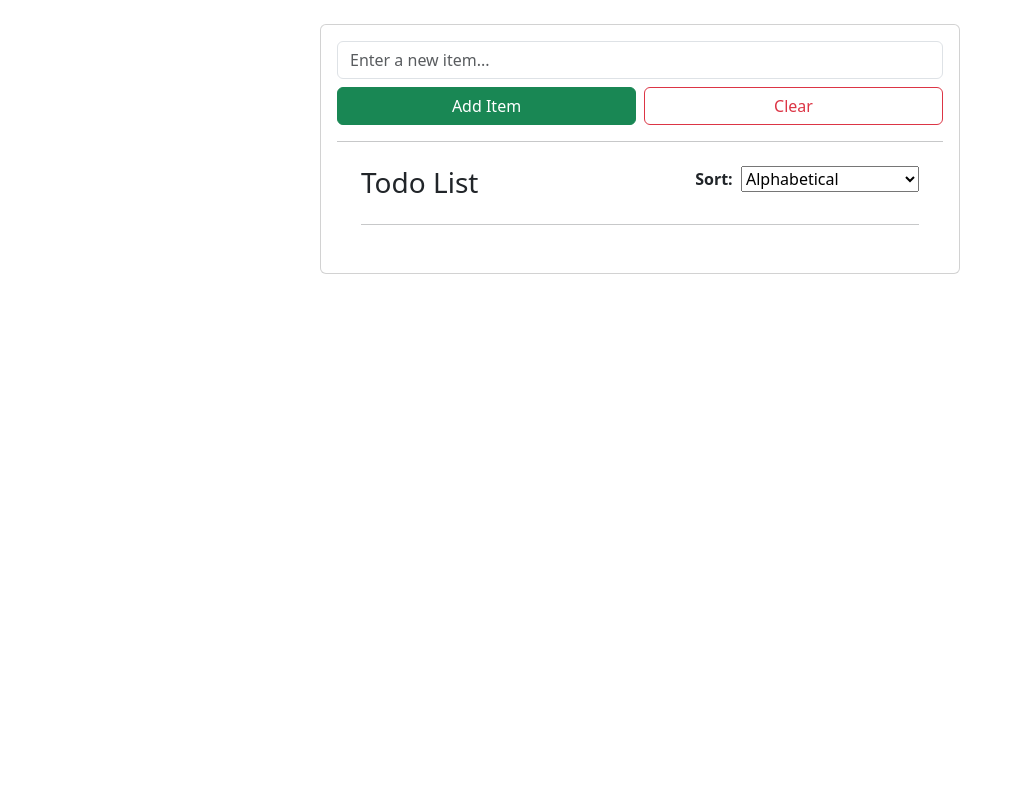
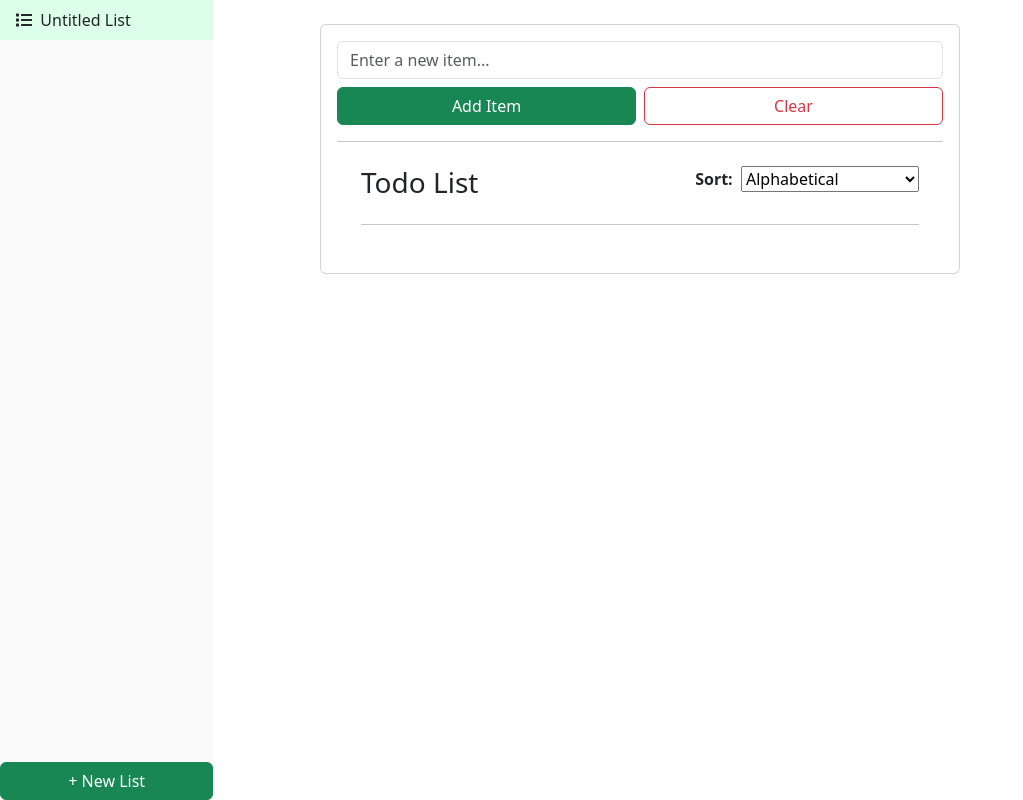
Before and after one commit to VivekP97/Todo-App, a React (Create React App) app: page / in a window 1280 px wide. Shown: the whole page, without its empty margins (0-1023 px from the left). Built offline with nearby package versions, Linux system fonts and the light colour scheme.

Commit message:
create Sidebar component and set up basic layout/style

```diff
--- a/src/App.js
+++ b/src/App.js
@@ -1,3 +1,4 @@
+import Sidebar from "./components/Sidebar";
 import List from "./components/List";
 import NewItemForm from "./components/NewItemForm";
 import { TodoProvider } from "./contexts/TodoContext";
@@ -7,6 +8,9 @@ export default function App() {
   return (
     <>
       <TodoProvider>
+        {/* Sidebar to manage todo lists */}
+        <Sidebar />
+
         {/* Container for all the page content */}
         <div className="col-12 col-md-6 mt-4 mx-auto card p-3">
           {/* Form to enter new list items */}
--- /dev/null
+++ b/src/components/Sidebar.js
@@ -0,0 +1,25 @@
+import { useTodoCtx } from "../contexts/TodoContext";
+import "../styles/sidebar.css";
+import { FaList } from "react-icons/fa";
+
+export default function Sidebar() {
+  const { allTodoLists, selectedListIndex } = useTodoCtx();
+
+  return (
+    <div className="sidebar-container col-3 col-md-2 d-flex flex-column">
+      {/* List of Todo lists */}
+      <div>
+        <ul className="list-of-lists">
+          {allTodoLists.map((list, i) => {
+            return <li className={"todo-list py-2 px-3 " + (i === selectedListIndex ? "selected-todo-list" : "")}><FaList className="mb-1" />&nbsp;&nbsp;{list.name}</li>
+          })}
+        </ul>
+      </div>
+
+      {/* Button to add a new list */}
+      <div className="mt-auto">
+        <button className="btn btn-success w-100">+ New List</button>
+      </div>
+    </div>
+  );
+}
--- /dev/null
+++ b/src/styles/sidebar.css
@@ -0,0 +1,22 @@
+/* Style for the whole Sidebar container */
+.sidebar-container {
+  background-color: #fafafa;
+  height: 100%;
+  position: absolute;
+  top: 0;
+}
+
+/* Style for the list of todo lists container */
+.list-of-lists {
+  list-style: none;
+  padding-left: 0;
+}
+.list-of-lists > li:hover {
+  cursor: pointer;
+  background-color: #e3e2e2;
+}
+
+/* Style for the selected todo list */
+.selected-todo-list {
+  background-color: #ddffea !important;
+}
```
